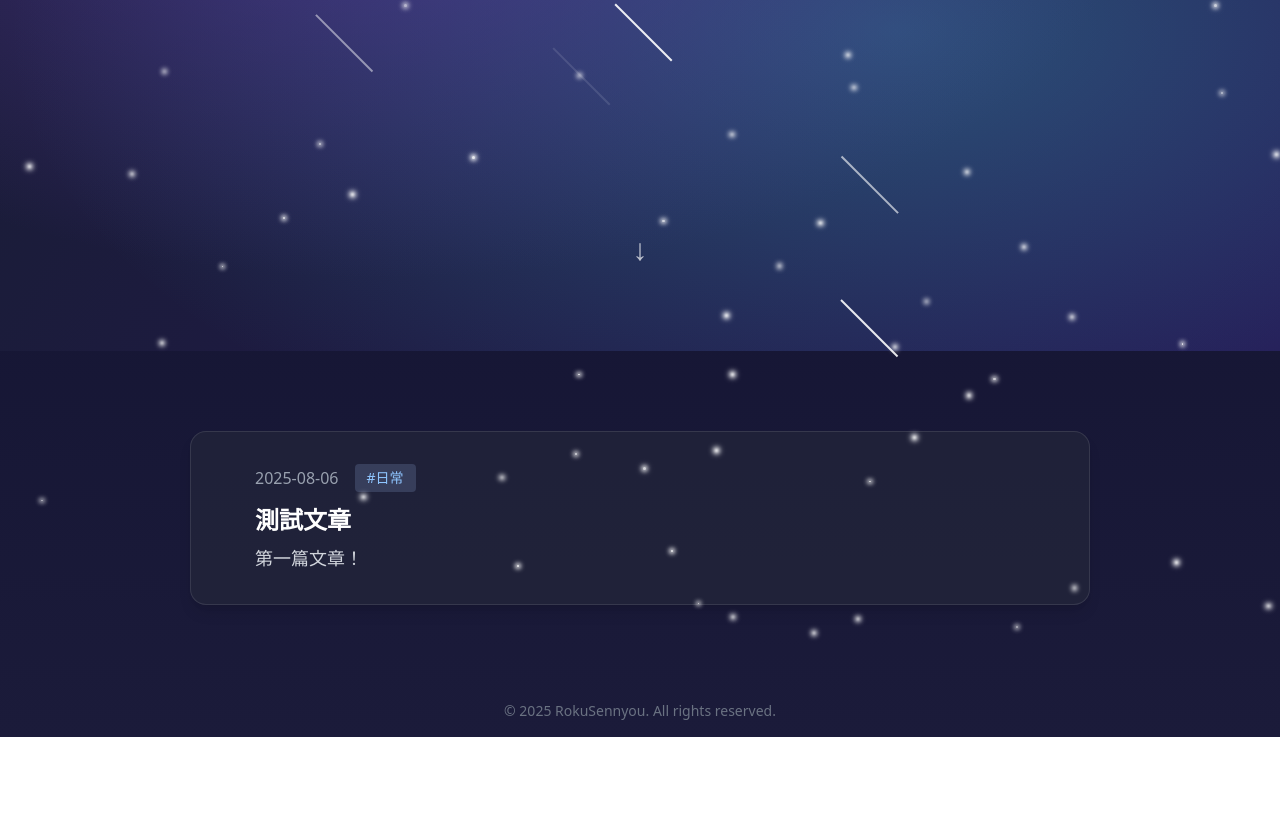
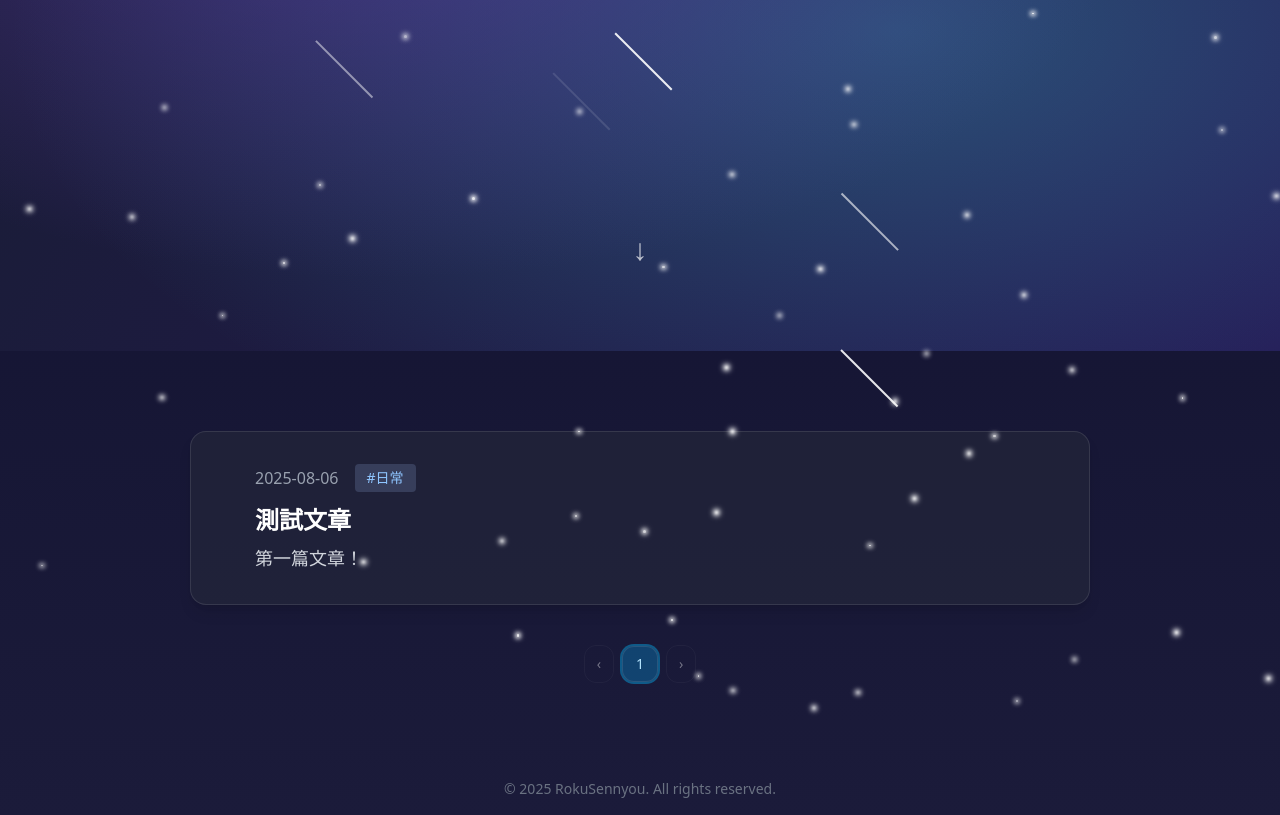
Before and after one commit to RokuSennyou/RokuSennyou.github.io, a Next.js app: page / in a window 1280 px wide. Shown: the part 513-1328 px from the top of the page. Before the commit the page ends 1250 px from the top, so only its background shows below. Built offline with nearby package versions, Linux system fonts and the light colour scheme.

Commit message:
feat: add page number

```diff
--- a/src/components/ClientHome.tsx
+++ b/src/components/ClientHome.tsx
@@ -2,6 +2,8 @@
 import { Typewriter } from "react-simple-typewriter";
 import ShootingStar from "./ShootingStar";
 import BackgroundStars from "./BackgroundStars";
+import { useMemo, useEffect } from "react";
+import { useRouter, useSearchParams } from "next/navigation";
 
 interface Post {
   id: string;
@@ -10,12 +12,35 @@ interface Post {
   tags?: string[];
   summary?: string;
 }
-
 interface ClientHomeProps {
   allPostsData: Post[];
 }
 
+const PAGE_SIZE = 5;
+
 export default function ClientHome({ allPostsData }: ClientHomeProps) {
+  const searchParams = useSearchParams();
+  const router = useRouter();
+  const current = Math.max(1, parseInt(searchParams.get("page") || "1", 10));
+  const totalPages = Math.max(1, Math.ceil(allPostsData.length / PAGE_SIZE));
+
+  const pagePosts = useMemo(() => {
+    const start = (current - 1) * PAGE_SIZE;
+    return allPostsData.slice(start, start + PAGE_SIZE);
+  }, [allPostsData, current]);
+
+useEffect(() => {
+  if (searchParams.get("page")) {
+    const el = document.getElementById("posts");
+    if (el) el.scrollIntoView({ behavior: "smooth", block: "start" });
+  }
+}, [current, searchParams])
+
+  const goto = (p: number) => {
+    const clamped = Math.min(totalPages, Math.max(1, p));
+    router.push(`/?page=${clamped}#posts`);
+  };
+
   return (
     <div className="relative min-h-screen flex flex-col items-center justify-center text-center px-4 overflow-x-hidden overflow-y-auto">
       <div className="cosmic-bg" />
@@ -38,8 +63,10 @@ export default function ClientHome({ allPostsData }: ClientHomeProps) {
         <p className="text-lg text-gray-300 mb-8">
           Hi! My name is Roku, nice to meet you.
         </p>
-        {/* 箭頭 */}
-        <a href="#posts" className="absolute bottom-20 left-1/2 -translate-x-1/2 animate-bounce text-white text-3xl opacity-70 select-none">
+        <a
+          href="#posts"
+          className="absolute bottom-20 left-1/2 -translate-x-1/2 animate-bounce text-white text-3xl opacity-70 select-none"
+        >
           ↓
         </a>
       </section>
@@ -47,13 +74,12 @@ export default function ClientHome({ allPostsData }: ClientHomeProps) {
       {/* 文章列表 */}
       <section id="posts" className="w-full px-4 pb-20 pt-20">
         <ul className="space-y-8">
-          {allPostsData.map(({ id, date, title, tags, summary }) => (
+          {pagePosts.map(({ id, date, title, tags, summary }) => (
             <li
               key={id}
               className="w-full max-w-[900px] mx-auto bg-[#22253a]/80 border border-white/10 rounded-2xl shadow-lg px-16 py-8 transition hover:scale-105 hover:shadow-2xl"
-              style={{ minHeight: '140px' }}
+              style={{ minHeight: "140px" }}
             >
-              {/* 日期＋Tag */}
               <div className="flex items-center gap-3 mb-3">
                 <span className="text-base text-gray-400">{date}</span>
                 {tags?.map((tag) => (
@@ -65,21 +91,83 @@ export default function ClientHome({ allPostsData }: ClientHomeProps) {
                   </span>
                 ))}
               </div>
-              {/* 標題 */}
               <a
                 href={`/posts/${id}`}
                 className="block text-2xl font-bold text-white hover:underline mb-2 text-left"
               >
                 {title}
               </a>
-              {/* 摘要 */}
               {summary && (
                 <p className="text-lg text-gray-300 text-left">{summary}</p>
               )}
             </li>
           ))}
         </ul>
+
+        <Pagination
+          current={current}
+          total={totalPages}
+          onJump={goto}
+        />
       </section>
     </div>
   );
 }
+
+function Pagination({
+  current,
+  total,
+  onJump,
+}: {
+  current: number;
+  total: number;
+  onJump: (p: number) => void;
+}) {
+  //if (total <= 1) return null;
+  const pages = Array.from({ length: total }, (_, i) => i + 1);
+
+  return (
+    <nav className="mt-10 flex items-center justify-center gap-2">
+      <button
+        onClick={() => onJump(current - 1)}
+        disabled={current === 1}
+        className={`px-3 py-2 rounded-xl border border-white/10 text-sm ${
+          current === 1 ? "opacity-40 cursor-not-allowed" : "hover:bg-white/5"
+        }`}
+      >
+        ‹
+      </button>
+
+      {pages.map((p) => {
+        const active = p === current;
+        return (
+          <button
+            key={p}
+            onClick={() => onJump(p)}
+            aria-current={active ? "page" : undefined}
+            className={`w-9 h-9 rounded-xl grid place-items-center text-sm transition border border-white/10
+              ${
+                active
+                  ? "bg-sky-500/30 text-sky-200 ring-2 ring-sky-400/40"
+                  : "bg-white/5 text-gray-300 hover:bg-white/10"
+              }`}
+          >
+            {p}
+          </button>
+        );
+      })}
+
+      <button
+        onClick={() => onJump(current + 1)}
+        disabled={current === total}
+        className={`px-3 py-2 rounded-xl border border-white/10 text-sm ${
+          current === total
+            ? "opacity-40 cursor-not-allowed"
+            : "hover:bg-white/5"
+        }`}
+      >
+        ›
+      </button>
+    </nav>
+  );
+}
```
